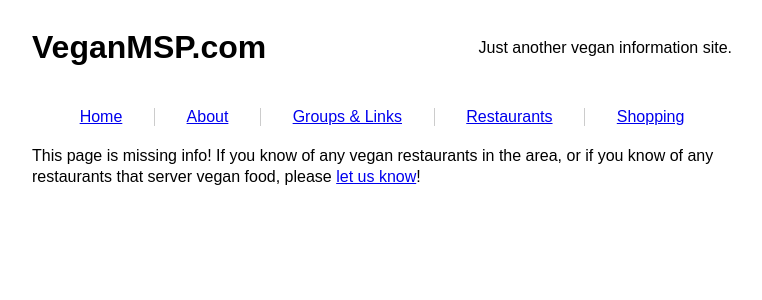
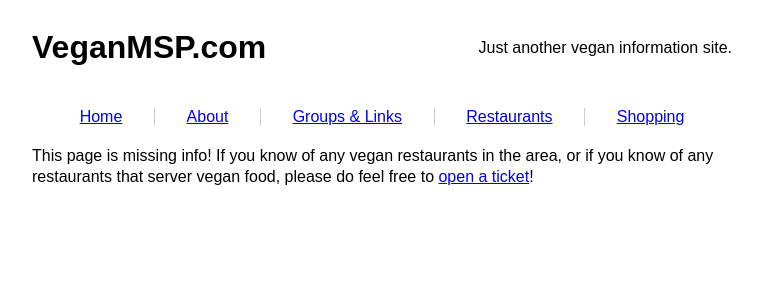
Before and after one commit to VeganMSP/veganmsp.com-jekyll, a Jekyll site: the page built from restaurants/st-paul/eastern-suburbs.md, in a window 1280 px wide. Shown: the top 300 px of the page, without its empty margins (258-1020 px from the left). Built offline with Jekyll 4.4.1, drawn with Linux system fonts in a browser that asks for light colours.

Commit message:
Add link to ticket tracker instead of suggestions email address.

```diff
--- a/restaurants/st-paul/eastern-suburbs.md
+++ b/restaurants/st-paul/eastern-suburbs.md
@@ -5,4 +5,5 @@ permalink: /restaurants/st-paul/eastern-suburbs/
 
 This page is missing info! If you know of any vegan restaurants in the
 area, or if you know of any restaurants that server vegan food, please
-[let us know](mailto:suggestions@veganmsp.com)!
+do feel free to
+[open a ticket](https://todo.sr.ht/~mjorgensen/veganmsp.com)!
```
